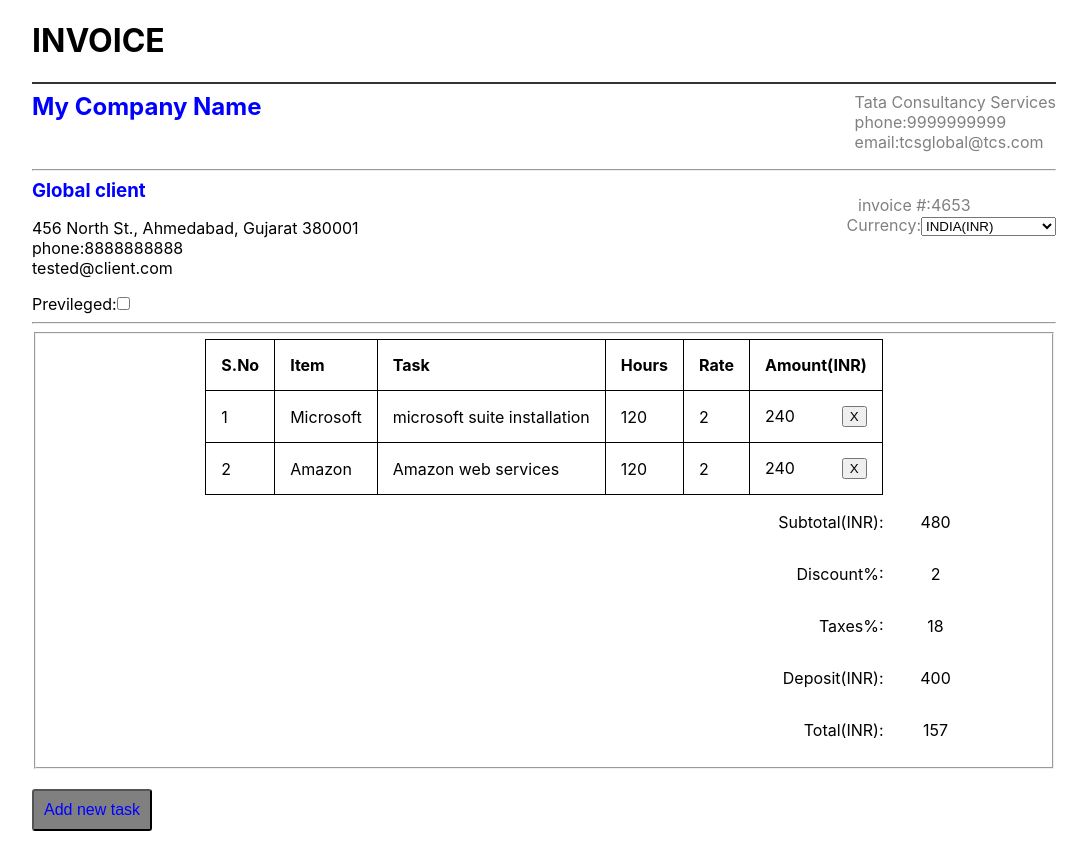
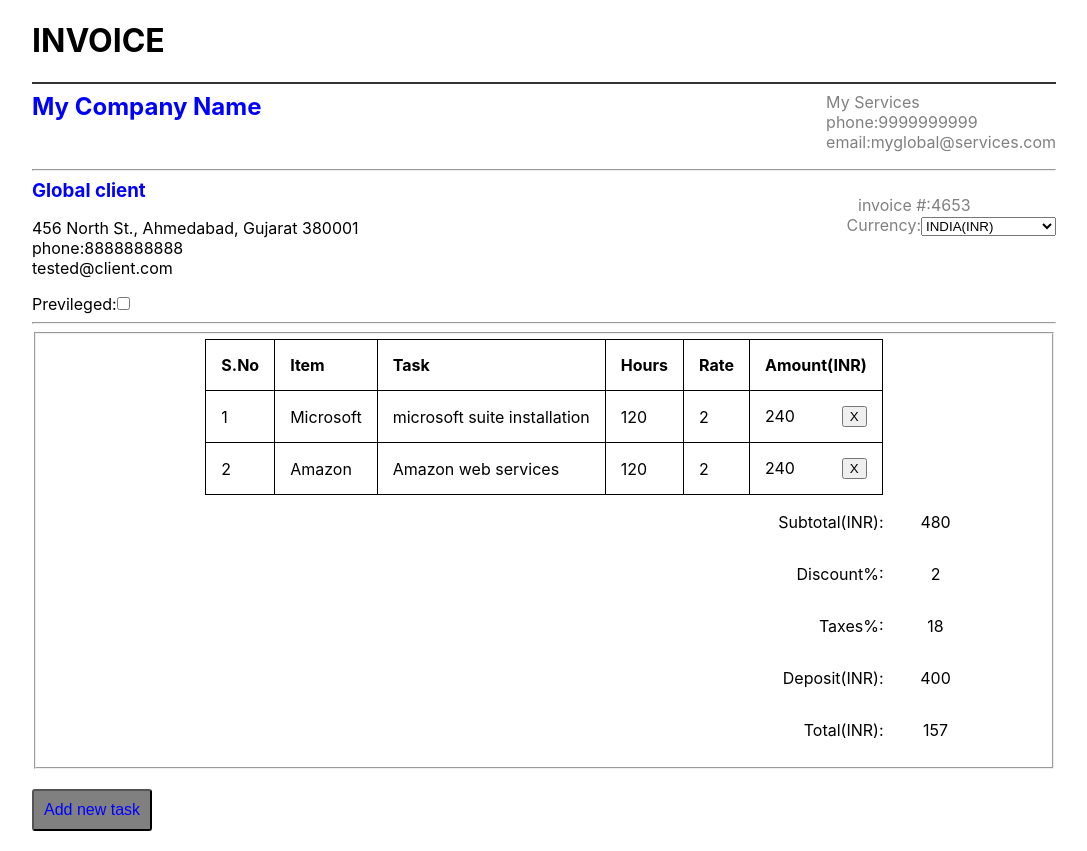
Before and after one commit to Raunak88/invoice-gen-react, a React (Create React App) app: page / in a window 1280 px wide. Shown: the whole page, without its empty margins (96-1183 px from the left). Built offline with nearby package versions, Linux system fonts and the light colour scheme.

Commit message:
Added header component

```diff
--- a/src/Text/Text.js
+++ b/src/Text/Text.js
@@ -1,18 +1,24 @@
-import React, { Component } from 'react';
-import TableAndForm from './TableAndForm';
-class Text extends Component{
-	render(){
-		return(<div className="tag0">
+import React, { Component } from "react";
+class Text extends Component {
+  render() {
+    return (
+      <div className="tag0">
         <h1>INVOICE</h1>
         <hr id="hr1" />
         <h2 className="tag1">My Company Name</h2>
-				<p className="tag2">Tata Consultancy Services<br/>
-				phone:9999999999<br/>
-				email:tcsglobal@tcs.com</p><br />
+        <p className="tag2">
+          My Services
           <br />
-				<br/>
+          phone:9999999999
+          <br />
+          email:myglobal@services.com
+        </p>
+        <br />
+        <br />
+        <br />
         <hr />
-			</div>);
+      </div>
+    );
   }
 }
 
```
Lines whose indentation alone changed are shown as unchanged.
